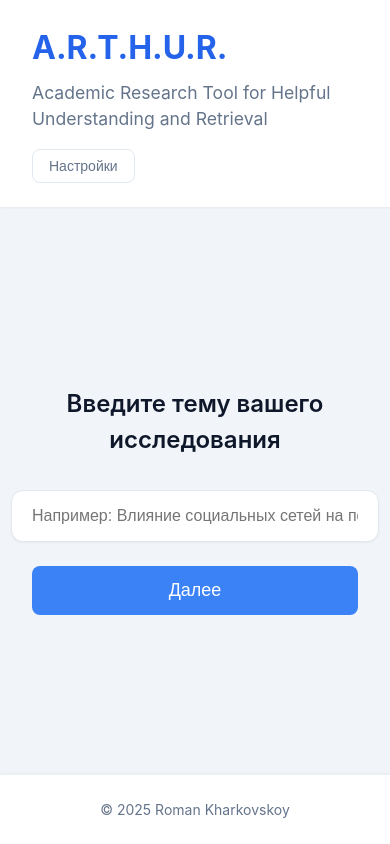
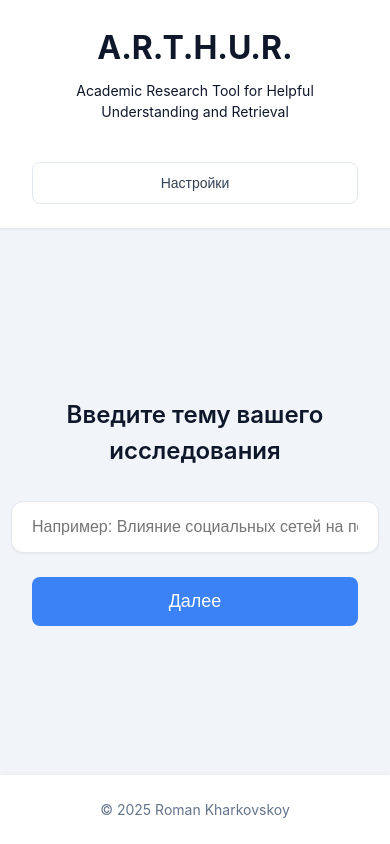
Before and after one commit to LISA-ITMO/ai-assistant, a React (Create React App) app in the folder frontend/: page / in a window 390 px wide. Built offline with nearby package versions, Linux system fonts and the light colour scheme.

Commit message:
Enhance header and navigation styles for improved layout and responsiveness

```diff
--- a/frontend/src/styles/main.css
+++ b/frontend/src/styles/main.css
@@ -58,36 +58,60 @@ body {
 
 /* Шапка */
 .App-header {
-  background: white;
-  padding: 1.5rem 2rem;
+  background-color: white;
+  border-bottom: 1px solid var(--gray-200);
+  padding: 1.5rem 0;
+  position: sticky;
+  top: 0;
+  z-index: 10;
   box-shadow: var(--shadow-sm);
+}
+
+.header-content {
+  max-width: var(--container-max-width);
+  margin: 0 auto;
+  padding: 0 2rem;
+  display: grid;
+  grid-template-columns: auto 1fr auto;
+  align-items: center;
+  gap: 2rem;
+}
+
+.header-title {
   display: flex;
   flex-direction: column;
-  align-items: center;
-  position: relative;
+  gap: 0.5rem;
 }
 
-.App-header h1 {
+.header-title h1 {
   margin: 0;
-  font-size: 2.5rem;
-  color: var(--primary-dark);
-  font-weight: 700;
+  font-size: 2rem;
+  color: var(--gray-900);
+  cursor: pointer;
+  transition: color 0.2s;
+}
+
+.header-title h1:hover {
+  color: var(--primary-color);
 }
 
 .App-subtitle {
-  color: var(--secondary-color);
-  font-size: 1.1rem;
-  margin: 0.5rem 0 0 0;
+  margin: 0;
+  font-size: 0.875rem;
+  color: var(--gray-600);
+}
+
+.header-controls {
+  display: flex;
+  align-items: center;
+  gap: 2rem;
 }
 
 .settings-button {
-  position: absolute;
-  top: 1.5rem;
-  right: 2rem;
-  background-color: transparent;
-  color: var(--secondary-color);
+  background-color: white;
+  color: var(--gray-700);
   border: 1px solid var(--gray-200);
-  padding: 0.5rem 1rem;
+  padding: 0.75rem 1.25rem;
   border-radius: var(--radius);
   font-size: 0.875rem;
   font-weight: 500;
@@ -96,9 +120,8 @@ body {
 }
 
 .settings-button:hover {
-  background-color: var(--gray-100);
-  transform: none;
-  box-shadow: none;
+  background-color: var(--gray-50);
+  border-color: var(--gray-300);
 }
 
 /* Основной контент */
@@ -285,3 +308,60 @@ body {
     margin-top: 1rem;
   }
 }
+
+.current-topic {
+  background-color: var(--gray-50);
+  padding: 1rem 1.5rem;
+  border-radius: var(--radius);
+  border-left: 4px solid var(--primary-color);
+  max-width: 800px;
+  width: 100%;
+}
+
+.topic-label {
+  display: block;
+  font-size: 0.875rem;
+  color: var(--gray-600);
+  margin-bottom: 0.5rem;
+}
+
+.topic-text {
+  display: block;
+  color: var(--gray-900);
+  font-size: 1.125rem;
+  font-weight: 500;
+  line-height: 1.4;
+  word-break: break-word;
+}
+
+.main-navigation {
+  background-color: white;
+  border-bottom: 1px solid var(--gray-200);
+  padding: 0.5rem 0;
+}
+
+.nav-container {
+  max-width: var(--container-max-width);
+  margin: 0 auto;
+  padding: 0 2rem;
+}
+
+@media (max-width: 1024px) {
+  .header-content {
+    grid-template-columns: 1fr;
+    gap: 1.5rem;
+    text-align: center;
+  }
+
+  .header-title {
+    align-items: center;
+  }
+
+  .current-topic {
+    margin: 0 auto;
+  }
+
+  .settings-button {
+    width: 100%;
+  }
+}
```
